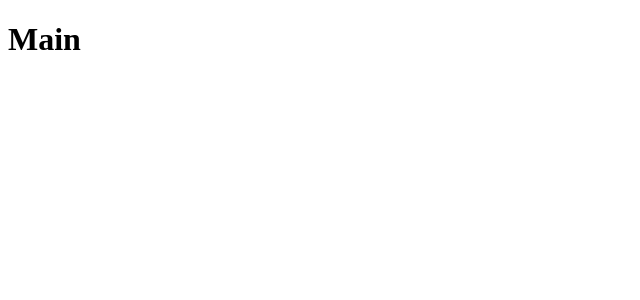
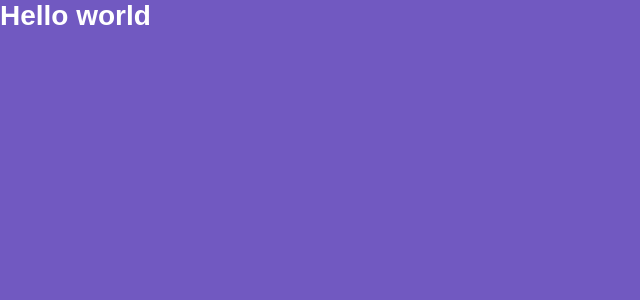
Before and after one commit to wallauschek/reacjs-primeiro-app, a React (Create React App) app: page / in a window 1280 px wide. Shown: the top 300 px of the page, without its empty margins (0-640 px from the left). Built offline with nearby package versions, Linux system fonts and the light colour scheme.

Commit message:
Companents Styled

```diff
--- a/package.json
+++ b/package.json
@@ -6,7 +6,8 @@
     "react": "^16.8.6",
     "react-dom": "^16.8.6",
     "react-router-dom": "^5.0.1",
-    "react-scripts": "3.0.1"
+    "react-scripts": "3.0.1",
+    "styled-components": "^4.3.2"
   },
   "scripts": {
     "start": "react-scripts start",
--- a/src/App.js
+++ b/src/App.js
@@ -2,8 +2,15 @@
 
 import Routes from './routes';
 
+import GlobaStyle from './styles/global';
+
 function App() {
-  return <Routes />;
+  return (
+    <>
+      <Routes />
+      <GlobaStyle />
+    </>
+  );
 }
 
 export default App;
--- a/src/pages/Main/index.js
+++ b/src/pages/Main/index.js
@@ -1,7 +1,7 @@
 import React from 'react';
 
-// import { Container } from './styles';
+import { Title } from './styles';
 
 export default function Main() {
-  return <h1>Main</h1>;
+  return <Title error>Hello world</Title>;
 }
--- /dev/null
+++ b/src/pages/Main/styles.js
@@ -0,0 +1,13 @@
+import styled from 'styled-components';
+
+export const Title = styled.h1`
+  /* font-size: 24px;
+  color: ${props => (props.error ? 'red' : '#7159c1')};
+  font-family: Arial, Helvetica, sans-serif;
+
+  small {
+    font-size: 14px;
+    color: #000;
+  } */
+  color: #fff;
+`;
--- /dev/null
+++ b/src/styles/global.js
@@ -0,0 +1,29 @@
+import { createGlobalStyle } from 'styled-components';
+
+export default createGlobalStyle`
+  * {
+    margin: 0;
+    padding: 0;
+    outline: 0;
+    box-sizing: border-box;
+  }
+
+  html, body, #root {
+    min-height: 100%;
+  }
+
+  body {
+    background: #7159c1;
+    -webkit-font-smoothing: antialiased !important
+  }
+
+  body, input, button {
+    color: #222;
+    font-size: 14px;
+    font-family: Arial, Helvetica, sans-serif;
+  }
+
+  button {
+    cursor: pointer;
+  }
+`;
```
Also changed, not shown: 1 other file (tests, documents, lock files or other folders).
